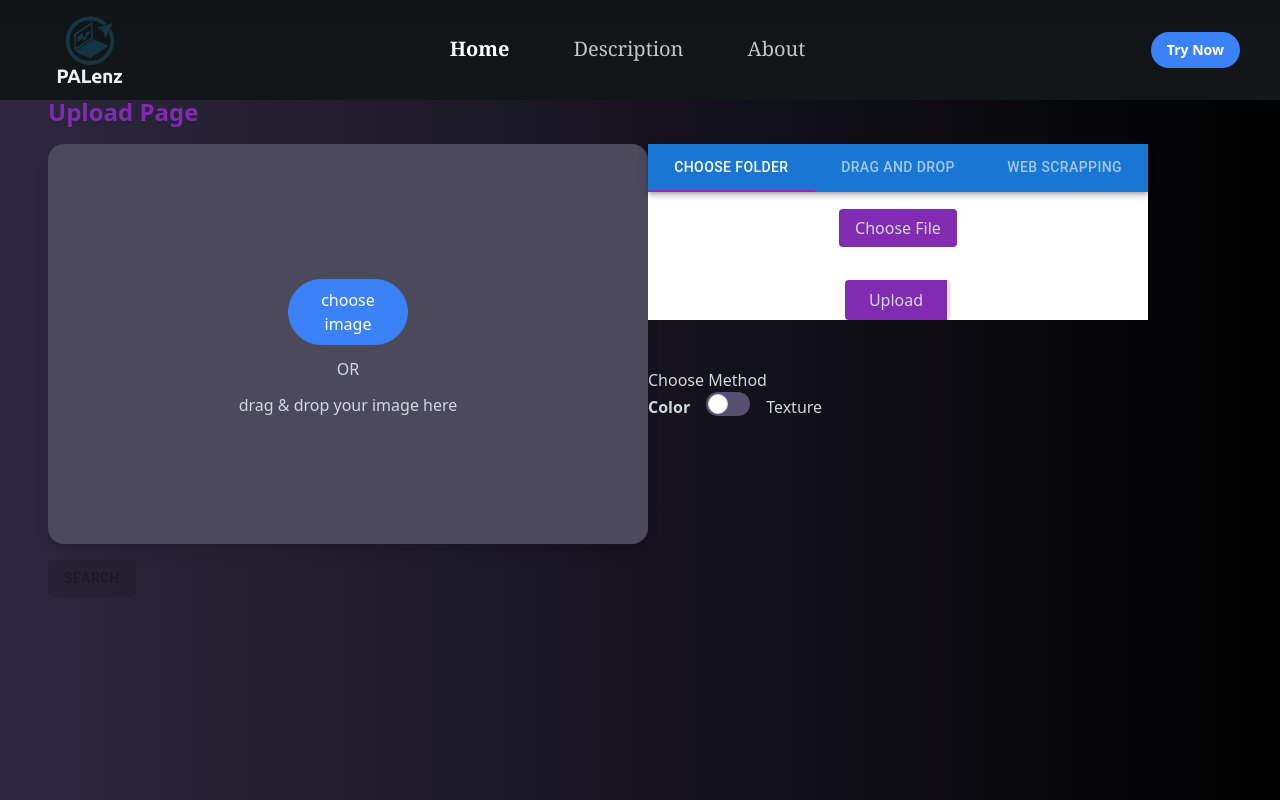
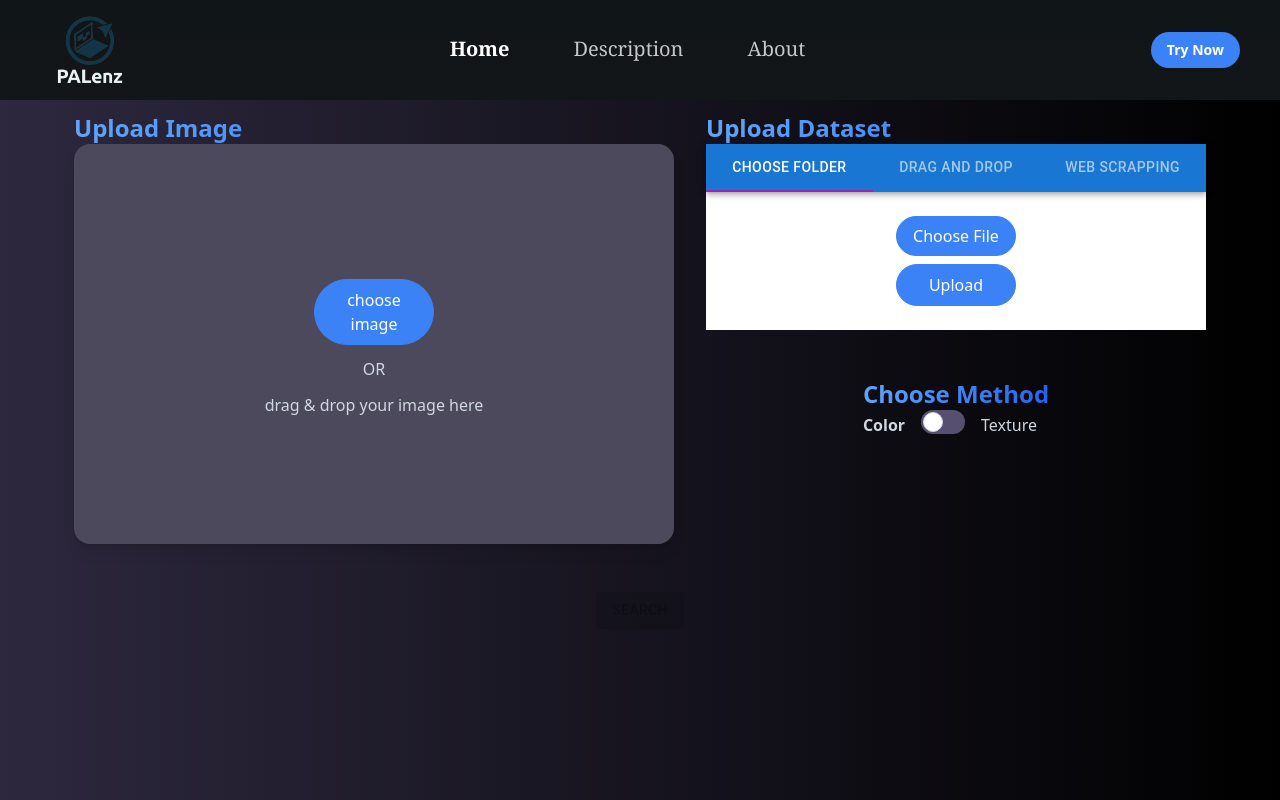
Before and after one commit to ninoaddict/Algeo02-22024, a React (Create React App) app in the folder src/client/: page /upload in a window 1280 px wide. Shown: the top 800 px of the page. Built offline with nearby package versions, Linux system fonts and the light colour scheme.

Commit message:
feat: add styling

```diff
--- a/src/client/src/components/HomeSection1.jsx
+++ b/src/client/src/components/HomeSection1.jsx
@@ -36,7 +36,7 @@ const HomeSection1 = () => {
     setFiles(e.dataTransfer.files);
   };
 
-  async function handleDatasetUpload() {
+  async function handleDatasetUpload(e) {
     try {
       if (!files || files.length === 0) {
         console.error("No files selected");
@@ -182,16 +182,24 @@ const HomeSection1 = () => {
   };
 
   return (
-    <div>
-      <div className="flex flex-wrap ">
+    <div className="flex flex-col items-center justify-start min-h-screen space-y-8">
+      <div className="flex flex-wrap space-x-8">
+        <div className="flex flex-col ">
+          <h1 className="text-2xl font-extrabold text-transparent font-arial text-bold bg-clip-text bg-gradient-to-r from-blue-400 to-blue-600">
+            Upload Image{" "}
+          </h1>
           <ImageCard
             imageUrl={previewUrl}
             handleDrop={handleDrop}
             handleRemove={handleRemove}
             handleImageChange={handleImageChange}
           />
-        <div className="flex flex-col space-y-12">
+        </div>
+        <div className="flex flex-col items-center space-y-12">
           <div className="flex flex-col">
+            <h1 className="text-2xl font-extrabold text-transparent font-arial text-bold bg-clip-text bg-gradient-to-r from-blue-400 to-blue-600">
+              Upload Dataset
+            </h1>
             <NewDatasetUpload
               handleDatasetDrop={handleDatasetDrop}
               handleDatasetChange={handleDatasetChange}
--- a/src/client/src/components/NewDatasetUpload.jsx
+++ b/src/client/src/components/NewDatasetUpload.jsx
@@ -3,7 +3,6 @@ import { useTheme } from "@mui/material/styles";
 import AppBar from "@mui/material/AppBar";
 import Tabs from "@mui/material/Tabs";
 import Tab from "@mui/material/Tab";
-import Typography from "@mui/material/Typography";
 import Box from "@mui/material/Box";
 
 function TabPanel(props) {
@@ -28,12 +27,13 @@ function TabPanel(props) {
 
 const DatasetUpload = ({ handleDatasetChange }) => {
   const fileInputRef = useRef(null);
+
   return (
     <div className="flex items-center space-x-7">
-      <div className="relative">
+      <div className="flex justify-center">
         <label
           htmlFor="fileInput"
-          className="px-4 py-2 rounded cursor-pointer text-textColor bg-accentColor"
+          className="flex items-center justify-center w-[120px] h-[40px] p-2 text-white hover:bg-blue-700 bg-blue-500 hover:border-blue-700 border-blue-500 border rounded-full cursor-pointer focus:outline-none transition-all duration-300"
         >
           Choose File
         </label>
@@ -135,6 +135,12 @@ const NewDatasetUpload = ({
       <div axis={theme.direction === "rtl" ? "x-reverse" : "x"} index={value}>
         <TabPanel value={value} index={0} dir={theme.direction}>
           <DatasetUpload handleDatasetChange={handleDatasetChange} />
+          <button
+            onClick={handleDatasetUpload}
+            className="block w-[120px] p-2 mt-2  text-white  hover:bg-blue-700 bg-blue-500 hover:border-blue-700 border-blue-500 border  rounded-full cursor-pointer focus:outline-none transition-all duration-300 "
+          >
+            Upload
+          </button>
         </TabPanel>
         <TabPanel value={value} index={1} dir={theme.direction}>
           <div
@@ -142,31 +148,48 @@ const NewDatasetUpload = ({
             onDragEnter={handleDragEnter}
             onDragOver={handleDragEnter}
             onDragLeave={handleDragLeave}
-            style={{
-              border: "2px dashed #ccc",
-              padding: "20px",
-              textAlign: "center",
-            }}
+            className="flex flex-col items-center p-20 border-2 border-gray-300 dashed"
           >
-            Drag and drop files here
+            <span className="mb-4">Drag and drop files here</span>
+            <button
+              onClick={handleDatasetUpload}
+              className="w-32 p-2 text-white transition-all duration-300 bg-blue-500 border border-blue-500 rounded-full cursor-pointer hover:bg-blue-700 hover:border-blue-700 focus:outline-none"
+            >
+              Upload
+            </button>
           </div>
         </TabPanel>
+
         <TabPanel value={value} index={2} dir={theme.direction}>
-          <form onSubmit={sendUrlToBackend}>
-            <label>
-              Insert Url:
-              <input type="url" name="urlPath" />
+          <form
+            onSubmit={sendUrlToBackend}
+            className="flex flex-col items-center space-y-4"
+          >
+            <label className="text-lg font-semibold">
+              Insert URL:
+              <input
+                type="url"
+                name="urlPath"
+                className="p-2 border-2 border-gray-300 rounded"
+                placeholder="https://example.com"
+                required
+              />
             </label>
-            <button> sendUrl</button>
+            <button
+              className="px-4 py-2 text-white bg-blue-500 rounded hover:bg-blue-700"
+              type="submit"
+            >
+              Send URL
+            </button>
           </form>
         </TabPanel>
       </div>
-      <button
+      {/* <button
         onClick={handleDatasetUpload}
         className="px-6 py-2 mt-4 transition-transform transform border-r-4 rounded cursor-pointer bg-accentColor text-textColor hover:scale-105 hover:bg-opacity-80"
       >
         Upload
-      </button>
+      </button> */}
     </Box>
   );
 };
--- a/src/client/src/components/ToggleButton.jsx
+++ b/src/client/src/components/ToggleButton.jsx
@@ -1,7 +1,9 @@
 export default function Toggle({ enabled, handleToggleClick }) {
   return (
     <div>
-      <h1 className="text-textColor">Choose Method</h1>
+      <h1 className="text-2xl font-extrabold text-transparent font-arial text-bold bg-clip-text bg-gradient-to-r from-blue-400 to-blue-600">
+        Choose Method
+      </h1>
       <div className="flex items-center space-x-4">
         <h1
           className={`text-textColor transform transition-transform duration-500 ${
--- a/src/client/src/components/UploadPage.jsx
+++ b/src/client/src/components/UploadPage.jsx
@@ -9,12 +9,10 @@ const UploadPage = () => {
       style={{ minHeight: "100vh", overflow: "hidden" }}
     >
       <Header />
-      <div className="mx-12">
-        <h2 className="mt-24 mb-4 text-2xl font-bold text-accentColor">
-          Upload Page
-        </h2>
+      <div className="mx-12 mt-28">
         <HomeSection1 />
       </div>
+      <div></div>
     </div>
   );
 };
--- a/src/client/tailwind.config.js
+++ b/src/client/tailwind.config.js
@@ -4,7 +4,7 @@ module.exports = {
   theme: {
     extend: {
       colors: {
-        accentColor: "#802BB1",
+        accentColor: " #2196F3",
         backColor1: "#2D283E",
         backColor2: "#564F6F",
         backColor3: "#4C495D",
@@ -13,7 +13,7 @@ module.exports = {
         navColor: "#C5C7C7",
         descColor: "#CCCCCC",
         descColorGrad: "#666666",
-        aboutColor: "rgb(220, 220, 220)"
+        aboutColor: "rgb(220, 220, 220)",
       },
     },
   },
```
Lines whose indentation alone changed are shown as unchanged.
